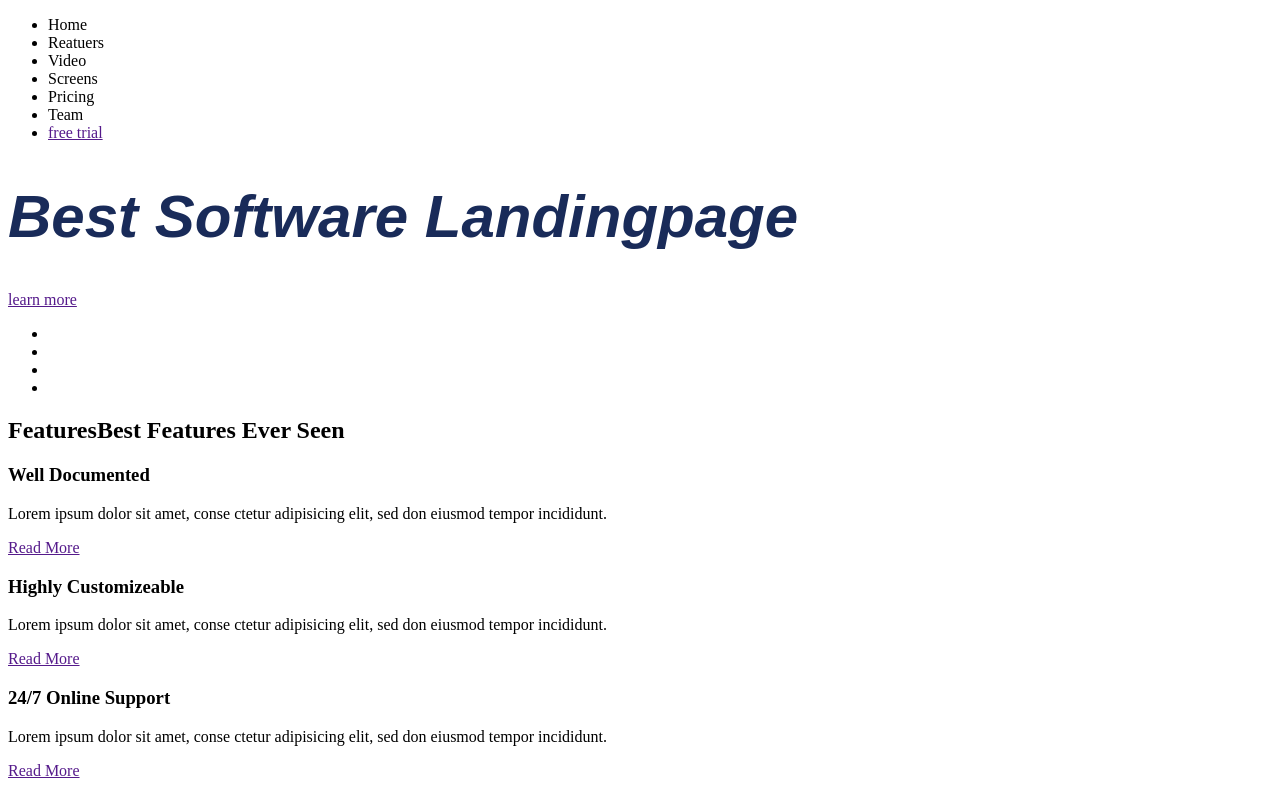
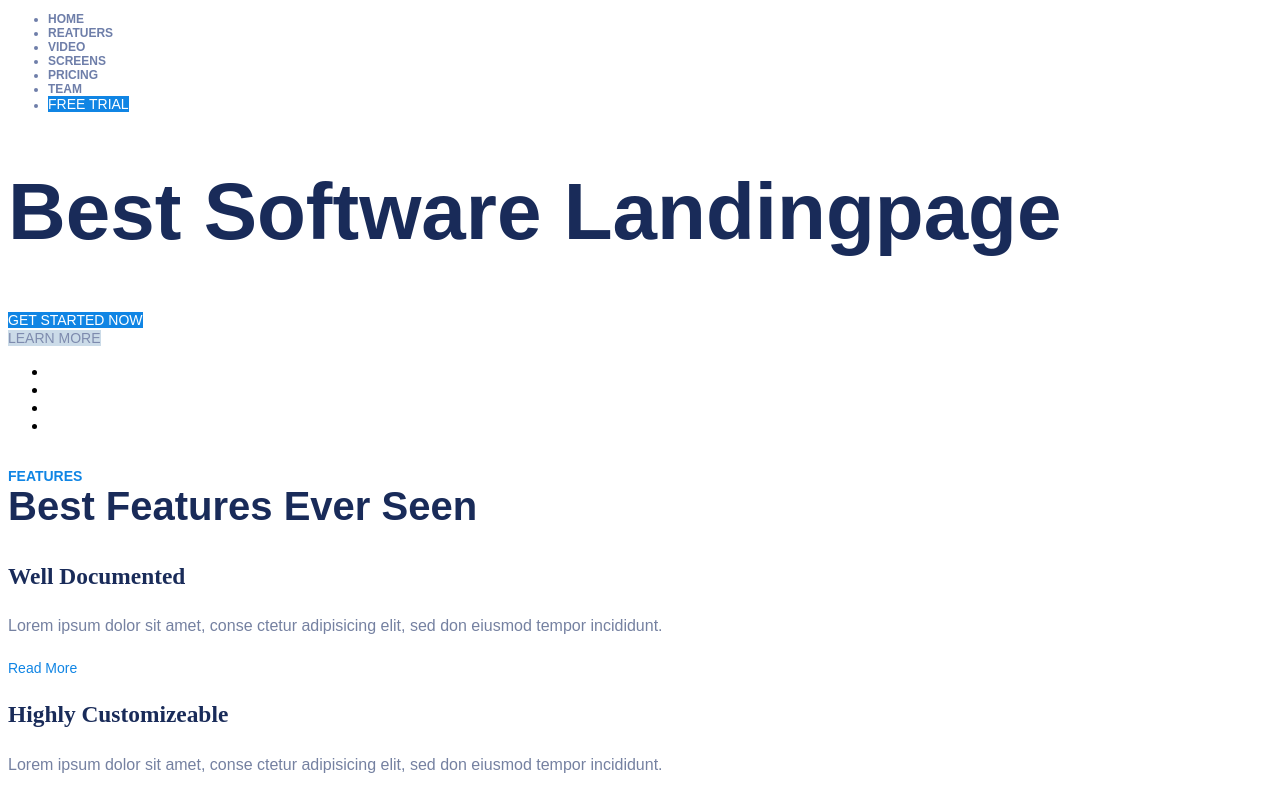
Before and after one commit to Maximka23/Limpon, a plain HTML site: page index.html in a window 1280 px wide. Shown: the top 796 px of the page. Drawn offline with Linux system fonts and the light colour scheme.

Commit message:
add styles

```diff
--- a/css/style.css
+++ b/css/style.css
@@ -2,12 +2,71 @@
     font-family: 'OpenSans';
     src: url(../font/OpenSans.ttf);
 }*/
+p{
+    font-family: 'OpenSans', sans-serif;
+    font-size: 16px;
+    font-weight: 400;
+    color: #7581a1;
+    line-height: 26px;
+}
+
+a{
+    font-family: 'OpenSans', sans-serif;
+    font-size: 14px;
+    font-weight: 400;
+    color: #1085e4;
+    text-decoration-line: none;
+    text-transform: capitalize;
+}
 
 h1 {
     font-family: 'OpenSans', sans-serif;
-    font-size: 60px;
+    font-size: 80px;
     font-weight: 600;
-    font-style: italic;
     color: #192b59;
     text-transform: capitalize;
 }
+
+.nav{
+    font-family: 'OpenSans', sans-serif;
+    font-size: 12px;
+    font-weight: 700;
+    color: #6e7ea9;
+    text-transform: uppercase;
+}
+
+.btn-start{
+    color: #fff;
+    font-weight: 400;
+    background-color: #1085e4;
+    text-decoration-line: none;
+    text-transform: uppercase;
+}
+
+.btn-learn-header{
+    color: #7e8bae;
+    background-color: #cbdbe8;
+}
+
+.grid h2{
+    font-family: 'OpenSans', sans-serif;
+    font-size: 40px;
+    font-weight: 700;
+    color: #192b59;
+    text-transform: capitalize;
+}
+
+.grid h2 span{
+    font-family: 'OpenSans', sans-serif;
+    font-size: 14px;
+    font-weight: 800;
+    display: block;
+    color: #1085e4;
+    text-transform: uppercase;
+}
+
+.grid-item{
+    color: #192b59;
+    font-size: 20px;
+    font-weight: 600;
+}
--- a/index.html
+++ b/index.html
@@ -5,7 +5,7 @@
     <meta name="viewport" content="width=device-width, initial-scale=1.0">
     <meta http-equiv="X-UA-Compatible" content="ie=edge">
     <title>Limpon</title>
-    <link href="https://fonts.googleapis.com/css?family=Open+Sans:300i,400,400i,600,600i,700,700i,800,800i&display=swap&subset=cyrillic" rel="stylesheet">
+    <link href="https://fonts.googleapis.com/css?family=Open+Sans:300i,400,400i,600,600i&display=swap&subset=cyrillic" rel="stylesheet">
 
     <link rel="stylesheet" href="css/style.css">
 </head>
@@ -13,22 +13,22 @@
     <div>
         <div>
             <a href=""></a>
-            <ul class="list">
+            <ul class="nav">
                 <li>Home</li>
                 <li>Reatuers</li>
                 <li>Video</li>
                 <li>Screens</li>
                 <li>Pricing</li>
                 <li>Team</li>
-                <li><a href="">free trial</a></li>
+                <li><a href="" class="btn-start">free trial</a></li>
             </ul>
         </div>
         <h1>Best Software Landingpage</h1>
         <div>
-            <a href="get started now"></a>
+            <a href="" class="btn-start">get started now</a>
         </div>
         <div>
-            <a href="">learn more</a>
+            <a href="" class="btn-start btn-learn-header">learn more</a>
         </div>
     </div>
 
@@ -41,40 +41,40 @@
         </ul>
     </div>
     <div>
-        <div>
+        <div class="grid">
             <h2><span>Features</span>Best Features Ever Seen</h2>
         </div>
-        <div>
+        <div class="grid-item">
             <div></div>
             <h3>Well Documented</h3>
             <p>Lorem ipsum dolor sit amet, conse ctetur adipisicing elit, sed don eiusmod tempor incididunt.</p>
             <a href="">Read More</a>
         </div>
-        <div>
+        <div class="grid-item">
             <div></div>
             <h3>Highly Customizeable</h3>
             <p>Lorem ipsum dolor sit amet, conse ctetur adipisicing elit, sed don eiusmod tempor incididunt.</p>
             <a href="">Read More</a>
         </div>
-        <div>
+        <div class="grid-item">
             <div></div>
             <h3>24/7 Online Support</h3>
             <p>Lorem ipsum dolor sit amet, conse ctetur adipisicing elit, sed don eiusmod tempor incididunt.</p>
             <a href="">Read More</a>
         </div>
-        <div>
+        <div class="grid-item">
             <div></div>
             <h3>Responsive Design</h3>
             <p>Lorem ipsum dolor sit amet, conse ctetur adipisicing elit, sed don eiusmod tempor incididunt.</p>
             <a href="">Read More</a>
         </div>
-        <div>
+        <div class="grid-item">
             <div></div>
             <h3>Mobile Friednly Design</h3>
             <p>Lorem ipsum dolor sit amet, conse ctetur adipisicing elit, sed don eiusmod tempor incididunt.</p>
             <a href="">Read More</a>
         </div>
-        <div>
+        <div class="grid-item">
             <div></div>
             <h3>Easy To Edit </h3>
             <p>Lorem ipsum dolor sit amet, conse ctetur adipisicing elit, sed don eiusmod tempor incididunt.</p>
```
